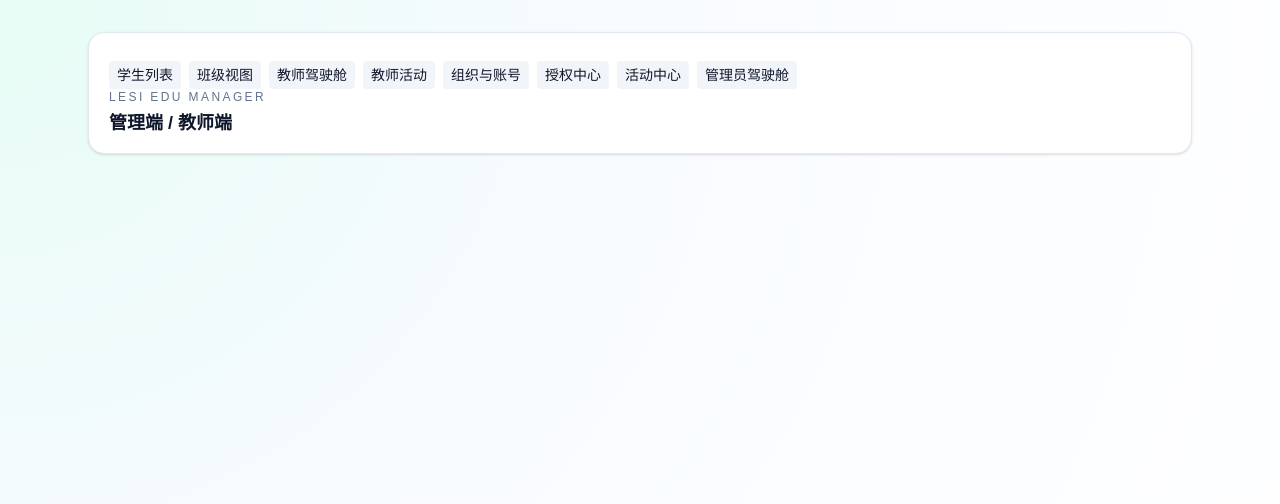
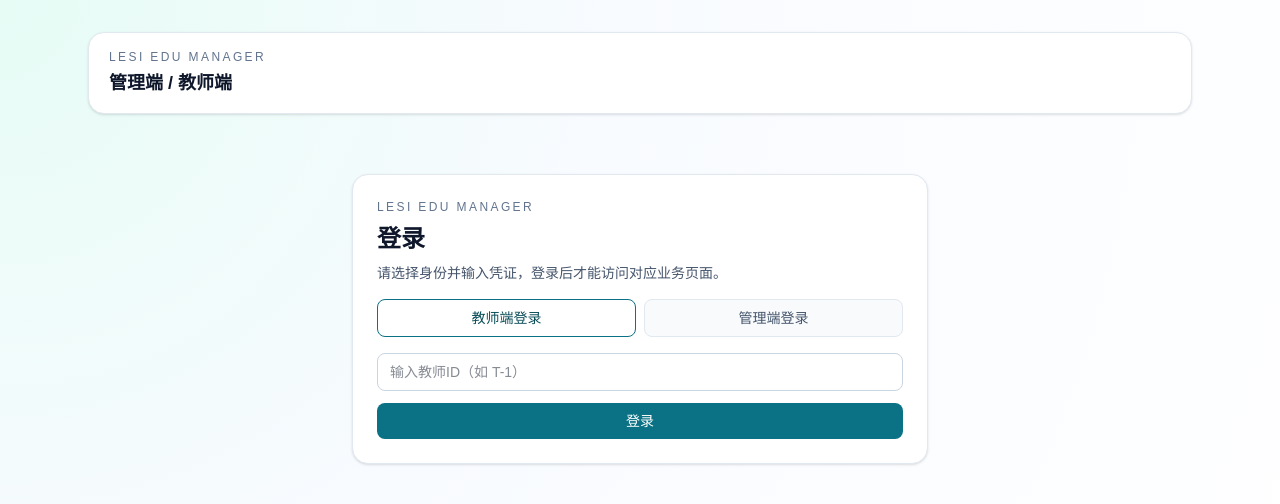
Before and after one commit to Typeve/lesi-edu-manager, a Vue app: page /login in a window 1280 px wide. Shown: the top 504 px of the page. Built offline with nearby package versions, Linux system fonts and the light colour scheme; no server answers.

Commit message:
fix: 修复管理端登录认证流程与路由守卫

```diff
--- a/package.json
+++ b/package.json
@@ -7,7 +7,8 @@
     "dev": "vite",
     "build": "vue-tsc -b && vite build",
     "preview": "vite preview",
-    "check": "vue-tsc --noEmit"
+    "check": "vue-tsc --noEmit",
+    "test": "vitest run"
   },
   "dependencies": {
     "vue": "^3.5.13",
@@ -19,6 +20,7 @@
     "@vitejs/plugin-vue": "^5.2.1",
     "typescript": "^5.7.2",
     "vite": "^6.0.5",
+    "vitest": "^3.2.4",
     "vue-tsc": "^2.2.0"
   }
 }
--- a/src/App.vue
+++ b/src/App.vue
@@ -1,18 +1,53 @@
+<script setup lang="ts">
+import { computed } from "vue";
+import { useRoute, useRouter } from "vue-router";
+import { useSessionStore } from "./stores/session";
+
+const route = useRoute();
+const router = useRouter();
+const session = useSessionStore();
+
+const isLoginPage = computed(() => route.path === "/login");
+const isTeacherLoggedIn = computed(() => session.state.teacherId.trim().length > 0);
+const isAdminLoggedIn = computed(() => session.state.adminKey.trim().length > 0);
+
+const logout = async () => {
+  session.clearAll();
+  await router.replace("/login");
+};
+</script>
+
 <template>
   <main class="mx-auto flex min-h-screen max-w-6xl flex-col px-6 py-8">
     <header class="mb-5 rounded-2xl border border-slate-200 bg-white px-5 py-4 shadow-sm">
-      <nav class="mt-3 flex gap-2 text-sm">
+      <div class="flex items-center justify-between gap-3">
+        <div>
+          <p class="text-xs uppercase tracking-[0.2em] text-slate-500">LESI EDU MANAGER</p>
+          <h1 class="mt-1 text-lg font-bold text-slate-900">管理端 / 教师端</h1>
+        </div>
+        <button
+          v-if="!isLoginPage && (isTeacherLoggedIn || isAdminLoggedIn)"
+          class="rounded bg-slate-100 px-3 py-2 text-xs text-slate-700"
+          @click="logout"
+        >
+          退出登录
+        </button>
+      </div>
+
+      <nav v-if="!isLoginPage" class="mt-3 flex flex-wrap gap-2 text-sm">
+        <template v-if="isTeacherLoggedIn">
           <RouterLink class="rounded bg-slate-100 px-2 py-1" to="/teacher/students">学生列表</RouterLink>
           <RouterLink class="rounded bg-slate-100 px-2 py-1" to="/teacher/class-overview">班级视图</RouterLink>
           <RouterLink class="rounded bg-slate-100 px-2 py-1" to="/teacher/dashboard">教师驾驶舱</RouterLink>
           <RouterLink class="rounded bg-slate-100 px-2 py-1" to="/teacher/activities">教师活动</RouterLink>
+        </template>
+        <template v-if="isAdminLoggedIn">
           <RouterLink class="rounded bg-slate-100 px-2 py-1" to="/admin/org-teachers">组织与账号</RouterLink>
           <RouterLink class="rounded bg-slate-100 px-2 py-1" to="/admin/authorizations">授权中心</RouterLink>
           <RouterLink class="rounded bg-slate-100 px-2 py-1" to="/admin/activities-center">活动中心</RouterLink>
           <RouterLink class="rounded bg-slate-100 px-2 py-1" to="/admin/dashboard-cockpit">管理员驾驶舱</RouterLink>
+        </template>
       </nav>
-      <p class="text-xs uppercase tracking-[0.2em] text-slate-500">LESI EDU MANAGER</p>
-      <h1 class="mt-1 text-lg font-bold text-slate-900">管理端 / 教师端</h1>
     </header>
 
     <RouterView />
--- /dev/null
+++ b/src/pages/LoginPage.vue
@@ -0,0 +1,102 @@
+<script setup lang="ts">
+import { reactive, ref } from "vue";
+import { useRoute, useRouter } from "vue-router";
+import { resolvePostLoginRedirect, type AuthRole } from "../router/auth-guard";
+import { useSessionStore } from "../stores/session";
+
+const router = useRouter();
+const route = useRoute();
+const session = useSessionStore();
+
+const form = reactive({
+  role: "teacher" as AuthRole,
+  teacherId: session.state.teacherId,
+  adminKey: session.state.adminKey
+});
+const errorText = ref("");
+
+const getRedirectQuery = () => {
+  const redirect = route.query.redirect;
+  if (typeof redirect === "string") return redirect;
+  if (Array.isArray(redirect) && typeof redirect[0] === "string") return redirect[0];
+  return undefined;
+};
+
+const loginAsTeacher = async () => {
+  if (!form.teacherId.trim()) {
+    errorText.value = "请输入教师ID";
+    return;
+  }
+
+  session.setTeacherId(form.teacherId);
+  session.clearAdminKey();
+  const redirectPath = resolvePostLoginRedirect("teacher", getRedirectQuery());
+  await router.replace(redirectPath);
+};
+
+const loginAsAdmin = async () => {
+  if (!form.adminKey.trim()) {
+    errorText.value = "请输入管理员 Key";
+    return;
+  }
+
+  session.setAdminKey(form.adminKey);
+  session.clearTeacherId();
+  const redirectPath = resolvePostLoginRedirect("admin", getRedirectQuery());
+  await router.replace(redirectPath);
+};
+
+const handleSubmit = async () => {
+  errorText.value = "";
+  if (form.role === "teacher") {
+    await loginAsTeacher();
+    return;
+  }
+
+  await loginAsAdmin();
+};
+</script>
+
+<template>
+  <section class="mx-auto mt-10 w-full max-w-xl rounded-2xl border border-slate-200 bg-white p-6 shadow">
+    <p class="text-xs uppercase tracking-[0.2em] text-slate-500">LESI EDU MANAGER</p>
+    <h1 class="mt-2 text-2xl font-bold text-slate-900">登录</h1>
+    <p class="mt-2 text-sm text-slate-600">请选择身份并输入凭证，登录后才能访问对应业务页面。</p>
+
+    <div class="mt-4 grid gap-2 sm:grid-cols-2">
+      <button
+        class="rounded-lg border px-3 py-2 text-sm"
+        :class="form.role === 'teacher' ? 'border-brand-500 bg-brand-50 text-brand-700' : 'border-slate-200 bg-slate-50 text-slate-600'"
+        @click="form.role = 'teacher'"
+      >
+        教师端登录
+      </button>
+      <button
+        class="rounded-lg border px-3 py-2 text-sm"
+        :class="form.role === 'admin' ? 'border-brand-500 bg-brand-50 text-brand-700' : 'border-slate-200 bg-slate-50 text-slate-600'"
+        @click="form.role = 'admin'"
+      >
+        管理端登录
+      </button>
+    </div>
+
+    <form class="mt-4 space-y-3" @submit.prevent="handleSubmit">
+      <input
+        v-if="form.role === 'teacher'"
+        v-model="form.teacherId"
+        class="w-full rounded-lg border border-slate-300 px-3 py-2 text-sm"
+        placeholder="输入教师ID（如 T-1）"
+      />
+      <input
+        v-else
+        v-model="form.adminKey"
+        class="w-full rounded-lg border border-slate-300 px-3 py-2 text-sm"
+        placeholder="输入管理员 Key"
+      />
+
+      <button type="submit" class="w-full rounded-lg bg-brand-500 px-3 py-2 text-sm font-medium text-white">登录</button>
+    </form>
+
+    <p v-if="errorText" class="mt-3 text-sm text-rose-600">{{ errorText }}</p>
+  </section>
+</template>
--- /dev/null
+++ b/src/router/auth-guard.ts
@@ -0,0 +1,64 @@
+import type { SessionState } from "../stores/session";
+
+export type AuthRole = "teacher" | "admin";
+
+const LOGIN_PATH = "/login";
+const TEACHER_HOME_PATH = "/teacher/students";
+const ADMIN_HOME_PATH = "/admin/org-teachers";
+
+interface AuthRouteSnapshot {
+  path: string;
+  fullPath: string;
+  authRole?: AuthRole;
+  loginRedirect?: string;
+}
+
+const isTeacherAuthenticated = (session: SessionState) => session.teacherId.trim().length > 0;
+const isAdminAuthenticated = (session: SessionState) => session.adminKey.trim().length > 0;
+
+const isTeacherPath = (path: string) => path.startsWith("/teacher/");
+const isAdminPath = (path: string) => path.startsWith("/admin/");
+
+const normalizePath = (value: string | undefined) => {
+  if (!value) return null;
+  const trimmed = value.trim();
+  if (!trimmed.startsWith("/") || trimmed.startsWith("//")) return null;
+  return trimmed;
+};
+
+const hasPathAccess = (session: SessionState, path: string) => {
+  if (isTeacherPath(path)) return isTeacherAuthenticated(session);
+  if (isAdminPath(path)) return isAdminAuthenticated(session);
+  return true;
+};
+
+const resolveLoggedInHomePath = (session: SessionState) => {
+  if (isTeacherAuthenticated(session)) return TEACHER_HOME_PATH;
+  if (isAdminAuthenticated(session)) return ADMIN_HOME_PATH;
+  return null;
+};
+
+const buildLoginRedirect = (path: string) => `${LOGIN_PATH}?redirect=${encodeURIComponent(path)}`;
+
+export const resolvePostLoginRedirect = (role: AuthRole, redirectPath: string | undefined) => {
+  const normalized = normalizePath(redirectPath);
+  if (normalized) {
+    if (role === "teacher" && isTeacherPath(normalized)) return normalized;
+    if (role === "admin" && isAdminPath(normalized)) return normalized;
+  }
+
+  return role === "teacher" ? TEACHER_HOME_PATH : ADMIN_HOME_PATH;
+};
+
+export const resolveAuthRedirect = (route: AuthRouteSnapshot, session: SessionState) => {
+  if (route.path === LOGIN_PATH) {
+    const normalized = normalizePath(route.loginRedirect);
+    if (normalized && hasPathAccess(session, normalized)) return normalized;
+    return resolveLoggedInHomePath(session) ?? true;
+  }
+
+  if (!route.authRole) return true;
+  if (route.authRole === "teacher" && isTeacherAuthenticated(session)) return true;
+  if (route.authRole === "admin" && isAdminAuthenticated(session)) return true;
+  return buildLoginRedirect(route.fullPath);
+};
--- a/src/router/index.ts
+++ b/src/router/index.ts
@@ -1,21 +1,44 @@
 import { createRouter, createWebHistory } from "vue-router";
+import type { AuthRole } from "./auth-guard";
+import { resolveAuthRedirect } from "./auth-guard";
+import LoginPage from "../pages/LoginPage.vue";
 import TeacherStudentsPage from "../pages/TeacherStudentsPage.vue";
 import TeacherStudentDetailPage from "../pages/TeacherStudentDetailPage.vue";
+import { useSessionStore } from "../stores/session";
+
+const teacherAuthMeta = { authRole: "teacher" as AuthRole };
+const adminAuthMeta = { authRole: "admin" as AuthRole };
 
 const router = createRouter({
   history: createWebHistory(),
   routes: [
-    { path: "/", redirect: "/teacher/students" },
-    { path: "/teacher/students", component: TeacherStudentsPage },
-    { path: "/teacher/class-overview", component: () => import("../pages/TeacherClassOverviewPage.vue") },
-    { path: "/teacher/students/:studentId", component: TeacherStudentDetailPage },
-    { path: "/teacher/dashboard", component: () => import("../pages/TeacherDashboardPage.vue") },
-    { path: "/teacher/activities", component: () => import("../pages/TeacherActivitiesPage.vue") },
-    { path: "/admin/org-teachers", component: () => import("../pages/AdminOrgTeacherPage.vue") },
-    { path: "/admin/authorizations", component: () => import("../pages/AdminAuthorizationPage.vue") },
-    { path: "/admin/activities-center", component: () => import("../pages/AdminActivityCenterPage.vue") },
-    { path: "/admin/dashboard-cockpit", component: () => import("../pages/AdminDashboardPage.vue") }
+    { path: "/", redirect: "/login" },
+    { path: "/login", component: LoginPage },
+    { path: "/teacher/students", component: TeacherStudentsPage, meta: teacherAuthMeta },
+    { path: "/teacher/class-overview", component: () => import("../pages/TeacherClassOverviewPage.vue"), meta: teacherAuthMeta },
+    { path: "/teacher/students/:studentId", component: TeacherStudentDetailPage, meta: teacherAuthMeta },
+    { path: "/teacher/dashboard", component: () => import("../pages/TeacherDashboardPage.vue"), meta: teacherAuthMeta },
+    { path: "/teacher/activities", component: () => import("../pages/TeacherActivitiesPage.vue"), meta: teacherAuthMeta },
+    { path: "/admin/org-teachers", component: () => import("../pages/AdminOrgTeacherPage.vue"), meta: adminAuthMeta },
+    { path: "/admin/authorizations", component: () => import("../pages/AdminAuthorizationPage.vue"), meta: adminAuthMeta },
+    { path: "/admin/activities-center", component: () => import("../pages/AdminActivityCenterPage.vue"), meta: adminAuthMeta },
+    { path: "/admin/dashboard-cockpit", component: () => import("../pages/AdminDashboardPage.vue"), meta: adminAuthMeta }
   ]
 });
 
+router.beforeEach((to) => {
+  const session = useSessionStore();
+  const loginRedirect = typeof to.query.redirect === "string" ? to.query.redirect : undefined;
+
+  return resolveAuthRedirect(
+    {
+      path: to.path,
+      fullPath: to.fullPath,
+      authRole: to.meta.authRole as AuthRole | undefined,
+      loginRedirect
+    },
+    session.state
+  );
+});
+
 export default router;
--- a/src/stores/session.ts
+++ b/src/stores/session.ts
@@ -2,7 +2,7 @@ import { reactive } from "vue";
 
 const STORAGE_KEY = "lesi_manager_session";
 
-interface SessionState {
+export interface SessionState {
   teacherId: string;
   adminKey: string;
 }
@@ -37,5 +37,18 @@ export const useSessionStore = () => ({
   setAdminKey(value: string) {
     state.adminKey = value.trim();
     persist();
+  },
+  clearTeacherId() {
+    state.teacherId = "";
+    persist();
+  },
+  clearAdminKey() {
+    state.adminKey = "";
+    persist();
+  },
+  clearAll() {
+    state.teacherId = "";
+    state.adminKey = "";
+    persist();
   }
 });
```
Also changed, not shown: 2 other files (tests, documents, lock files or other folders). Lines whose indentation alone changed are shown as unchanged.
